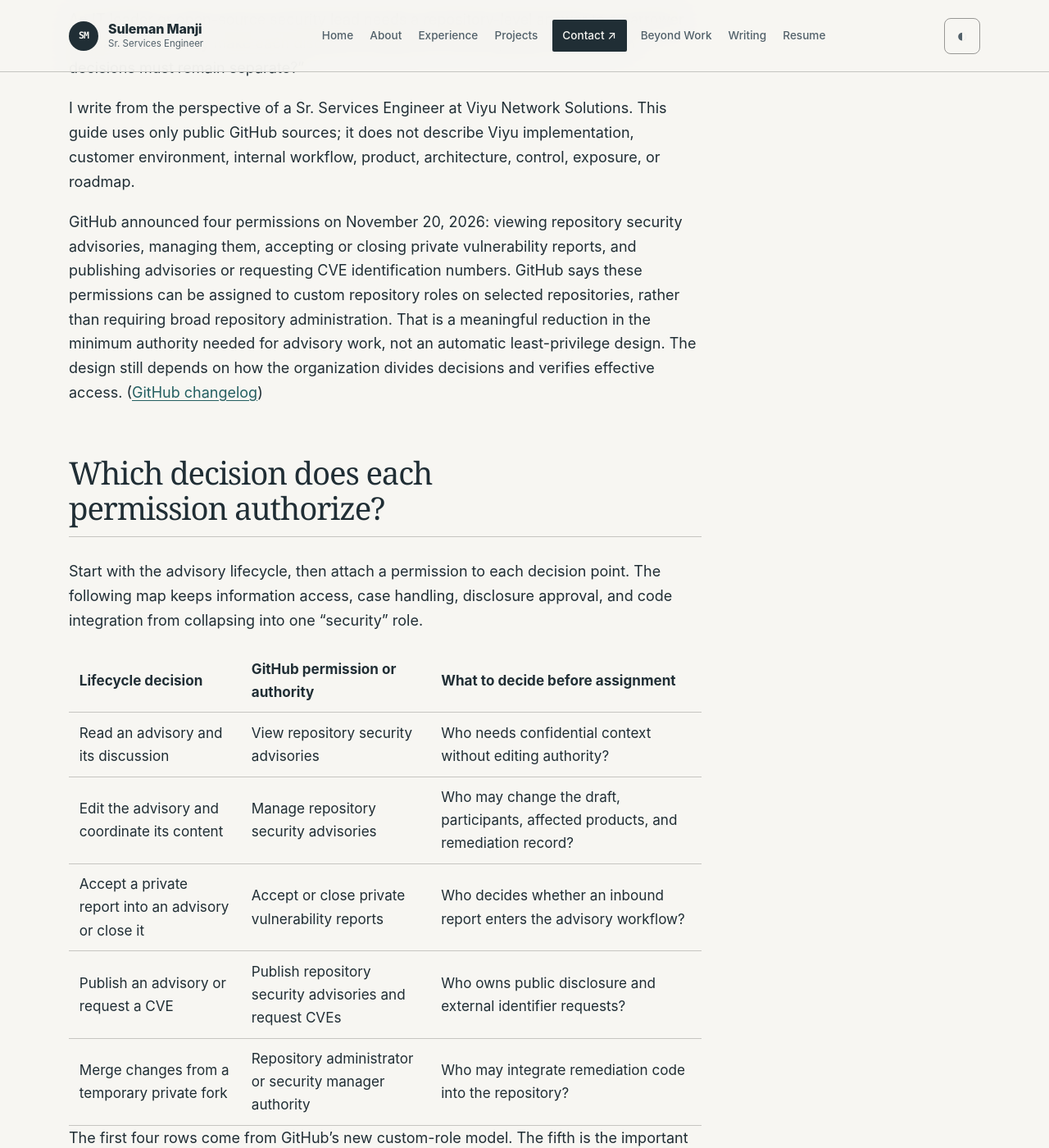
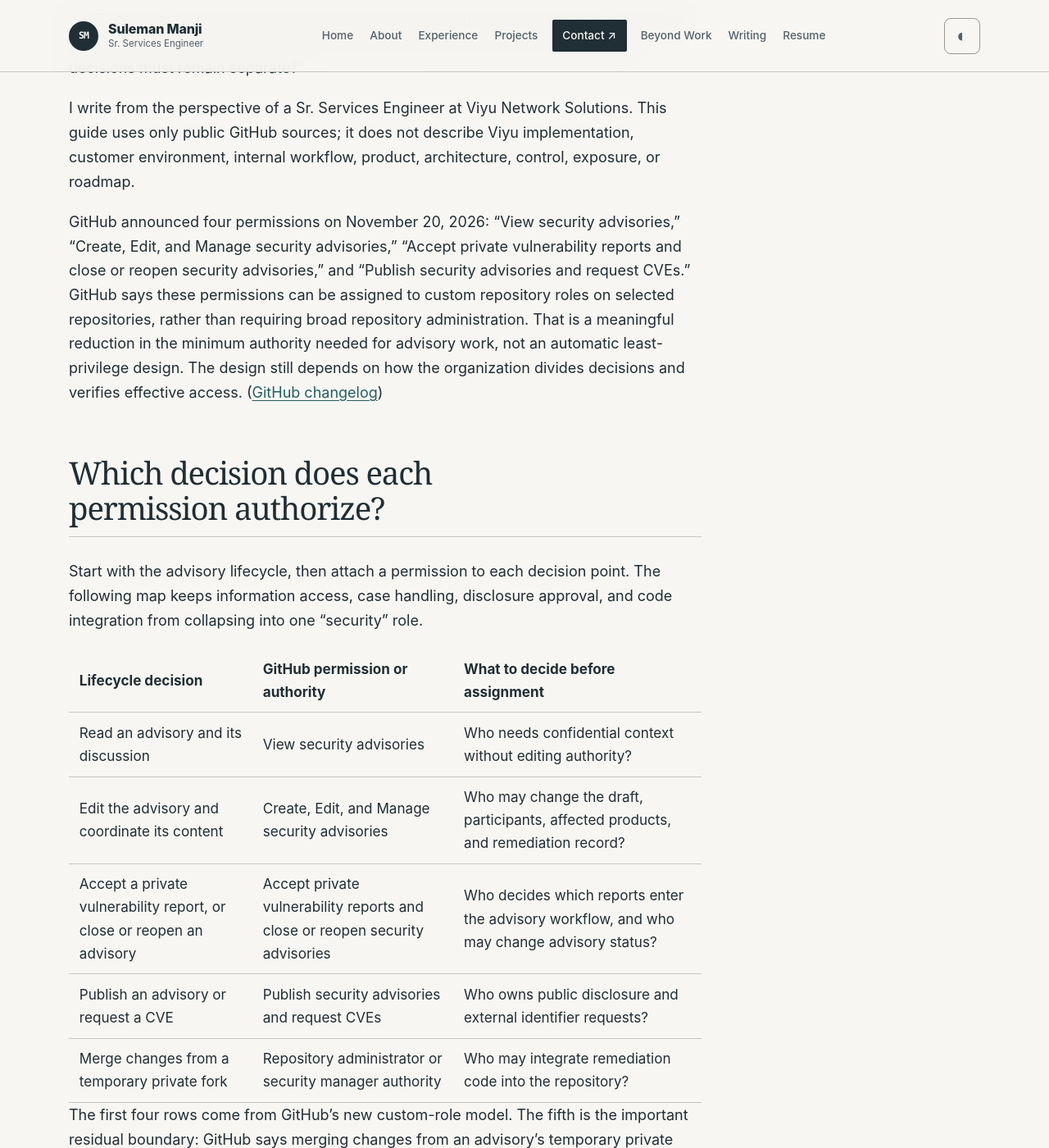
Before and after one commit to ssmanji89/sulemanji-port, a Jekyll site: the page built from notes/github-security-advisory-decision-rights.md, in a window 1280 px wide and 1400 px high, scrolled down 839 px. Shown: the whole window at 82% size. Built offline with Jekyll 4.4.1, drawn with Linux system fonts in a browser that asks for light colours; some of the changed text lies outside the part shown.

Commit message:
docs: clarify security advisory permission labels

```diff
--- a/notes/github-security-advisory-decision-rights.md
+++ b/notes/github-security-advisory-decision-rights.md
@@ -25,7 +25,7 @@ An IT leader or open-source security lead needs a repository-level answer to a n
 
 I write from the perspective of a Sr. Services Engineer at Viyu Network Solutions. This guide uses only public GitHub sources; it does not describe Viyu implementation, customer environment, internal workflow, product, architecture, control, exposure, or roadmap.
 
-GitHub announced four permissions on November 20, 2026: viewing repository security advisories, managing them, accepting or closing private vulnerability reports, and publishing advisories or requesting CVE identification numbers. GitHub says these permissions can be assigned to custom repository roles on selected repositories, rather than requiring broad repository administration. That is a meaningful reduction in the minimum authority needed for advisory work, not an automatic least-privilege design. The design still depends on how the organization divides decisions and verifies effective access. ([GitHub changelog](https://github.blog/changelog/2026-11-20-security-advisory-permissions-are-now-generally-available/))
+GitHub announced four permissions on November 20, 2026: “View security advisories,” “Create, Edit, and Manage security advisories,” “Accept private vulnerability reports and close or reopen security advisories,” and “Publish security advisories and request CVEs.” GitHub says these permissions can be assigned to custom repository roles on selected repositories, rather than requiring broad repository administration. That is a meaningful reduction in the minimum authority needed for advisory work, not an automatic least-privilege design. The design still depends on how the organization divides decisions and verifies effective access. ([GitHub changelog](https://github.blog/changelog/2026-11-20-security-advisory-permissions-are-now-generally-available/))
 
 ## Which decision does each permission authorize?
 
@@ -33,15 +33,15 @@ Start with the advisory lifecycle, then attach a permission to each decision poi
 
 | Lifecycle decision | GitHub permission or authority | What to decide before assignment |
 | --- | --- | --- |
-| Read an advisory and its discussion | View repository security advisories | Who needs confidential context without editing authority? |
-| Edit the advisory and coordinate its content | Manage repository security advisories | Who may change the draft, participants, affected products, and remediation record? |
-| Accept a private report into an advisory or close it | Accept or close private vulnerability reports | Who decides whether an inbound report enters the advisory workflow? |
-| Publish an advisory or request a CVE | Publish repository security advisories and request CVEs | Who owns public disclosure and external identifier requests? |
+| Read an advisory and its discussion | View security advisories | Who needs confidential context without editing authority? |
+| Edit the advisory and coordinate its content | Create, Edit, and Manage security advisories | Who may change the draft, participants, affected products, and remediation record? |
+| Accept a private vulnerability report, or close or reopen an advisory | Accept private vulnerability reports and close or reopen security advisories | Who decides which reports enter the advisory workflow, and who may change advisory status? |
+| Publish an advisory or request a CVE | Publish security advisories and request CVEs | Who owns public disclosure and external identifier requests? |
 | Merge changes from a temporary private fork | Repository administrator or security manager authority | Who may integrate remediation code into the repository? |
 
 The first four rows come from GitHub's new custom-role model. The fifth is the important residual boundary: GitHub says merging changes from an advisory's temporary private fork still requires repository administrator or security manager authority. Do not infer that “manage advisories” includes remediation merge authority. ([GitHub changelog](https://github.blog/changelog/2026-11-20-security-advisory-permissions-are-now-generally-available/), [repository security-advisory permissions](https://docs.github.com/en/code-security/reference/permissions/repository-security-advisory))
 
-Dependencies also matter. “Manage” includes the ability to view advisories. The accept-or-close and publish-or-request-CVE permissions each require either view or manage access. A role definition that lists a decision permission without its required advisory access is not a functioning control path. It is an incomplete configuration that should fail an allow-path test. ([About custom repository roles](https://docs.github.com/en/enterprise-cloud@latest/organizations/managing-user-access-to-your-organizations-repositories/managing-repository-roles/about-custom-repository-roles))
+Dependencies also matter. The “Create, Edit, and Manage security advisories” permission includes the ability to view advisories. The accept-and-close-or-reopen and publish-or-request-CVE permissions each require either “View security advisories” or “Create, Edit, and Manage security advisories.” A role definition that lists a decision permission without its required advisory access is not a functioning control path. It is an incomplete configuration that should fail an allow-path test. ([About custom repository roles](https://docs.github.com/en/enterprise-cloud@latest/organizations/managing-user-access-to-your-organizations-repositories/managing-repository-roles/about-custom-repository-roles))
 
 One narrower collaboration path has a second dependency. GitHub documents that confidential commenting on a private vulnerability report requires Manage repository security advisories plus write access to the repository. A person who can edit advisory records but lacks repository write access should not be assumed able to participate in that comment channel. ([Managing vulnerability reports](https://docs.github.com/en/code-security/how-tos/report-and-fix-vulnerabilities/fix-reported-vulnerabilities/manage-vulnerability-reports))
 
@@ -94,7 +94,7 @@ Run a second dependency test for the intake and disclosure roles. Attempt to rem
 
 Do not publish a fake advisory or request a CVE solely to test access. Publishing makes the current advisory public and removes its temporary private fork, so that action is not a harmless permission probe. Test reversible draft actions and every deny path in an authorized test repository. Bind the first successful publication check to an approved real disclosure, and treat the publisher allow path as unconfirmed until that event is read back. GitHub recommends identifying the fixed version before publication when practical. ([Publishing a repository security advisory](https://docs.github.com/en/code-security/how-tos/report-and-fix-vulnerabilities/fix-reported-vulnerabilities/publish-repository-advisory))
 
-Private vulnerability reporting adds an earlier state transition. GitHub says a new report begins in Triage, and accepting it creates a nonpublic draft security advisory. Closing the report rejects it without that acceptance transition. That makes accept-or-close authority a governance decision, not clerical inbox access. ([Managing vulnerability reports](https://docs.github.com/en/code-security/how-tos/report-and-fix-vulnerabilities/fix-reported-vulnerabilities/manage-vulnerability-reports))
+Private vulnerability reporting adds an earlier state transition. GitHub says a new report begins in Triage, and accepting it creates a nonpublic draft security advisory. The permission separately names accepting private reports and closing or reopening security advisories; it does not describe closing the original report as the same action as closing its advisory. That makes report acceptance and advisory status changes governance decisions, not clerical inbox access. ([Managing vulnerability reports](https://docs.github.com/en/code-security/how-tos/report-and-fix-vulnerabilities/fix-reported-vulnerabilities/manage-vulnerability-reports))
 
 If a reporter marks a submission as AI-assisted, treat that marker as provenance for review routing, not proof of correctness, exploitability, or real-world use. The technical report still needs evidence-based validation. The same distinction applies in the opposite direction: absence of the marker does not prove that no AI system contributed to the report. ([Managing vulnerability reports](https://docs.github.com/en/code-security/how-tos/report-and-fix-vulnerabilities/fix-reported-vulnerabilities/manage-vulnerability-reports))
 
```
